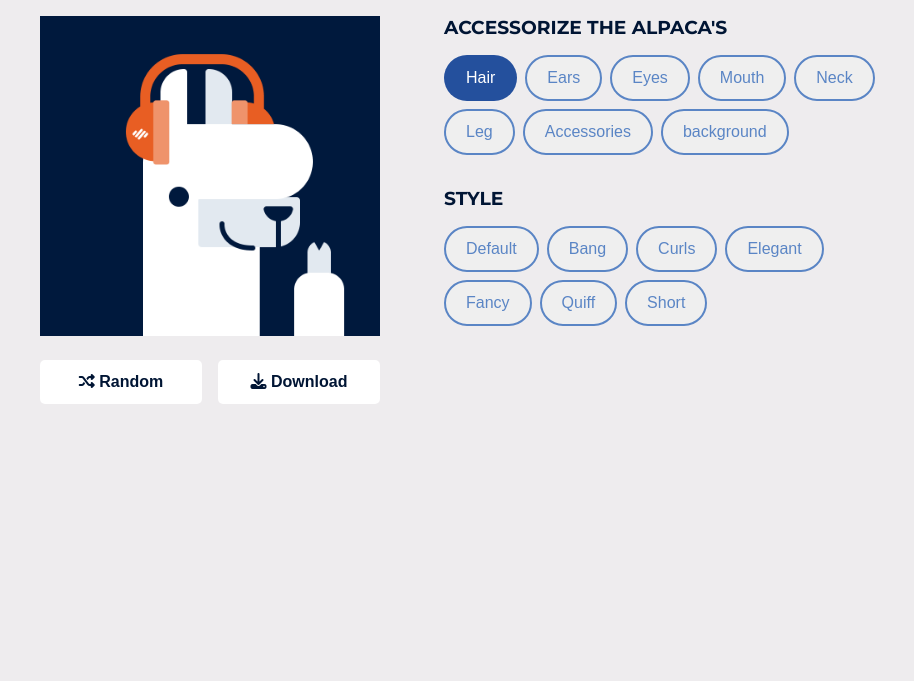
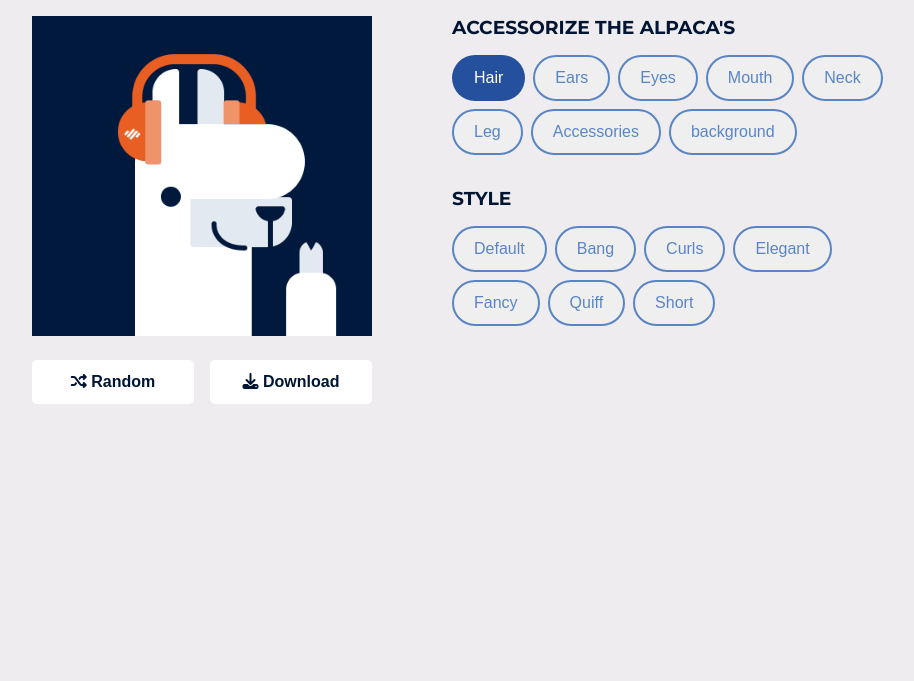
Before and after one commit to nicknjagi/alpaca-image-generator-website, a plain HTML site: page index.html in a window 1280 px wide. Shown: the part 119-800 px from the top of the page, without its empty margins (173-1087 px from the left). Drawn offline with nearby package versions, Linux system fonts and the light colour scheme.

Commit message:
update style.css

```diff
--- a/style.css
+++ b/style.css
@@ -15,7 +15,7 @@ body{
     font-family: 'Montserrat', sans-serif;
     color: var(--text-color);
     display: flex;
-    padding: 2rem 0.75rem;
+    padding-inline: .75rem;
     background-color: var(--bg-color);
 }
 h1,h3{
@@ -31,7 +31,7 @@ main{
 .container {
     display: flex;
     flex-direction: column;
-    gap: 4rem;
+    gap: 3rem;
 }
 .img{
     position: relative;
@@ -135,7 +135,11 @@ h3{
 }
 
 @media screen and (min-width:768px) {
+    body {
+        padding: 2rem;
+    }
     .container{
         flex-direction: row;
+        gap: 5rem;
     }
 }
```
